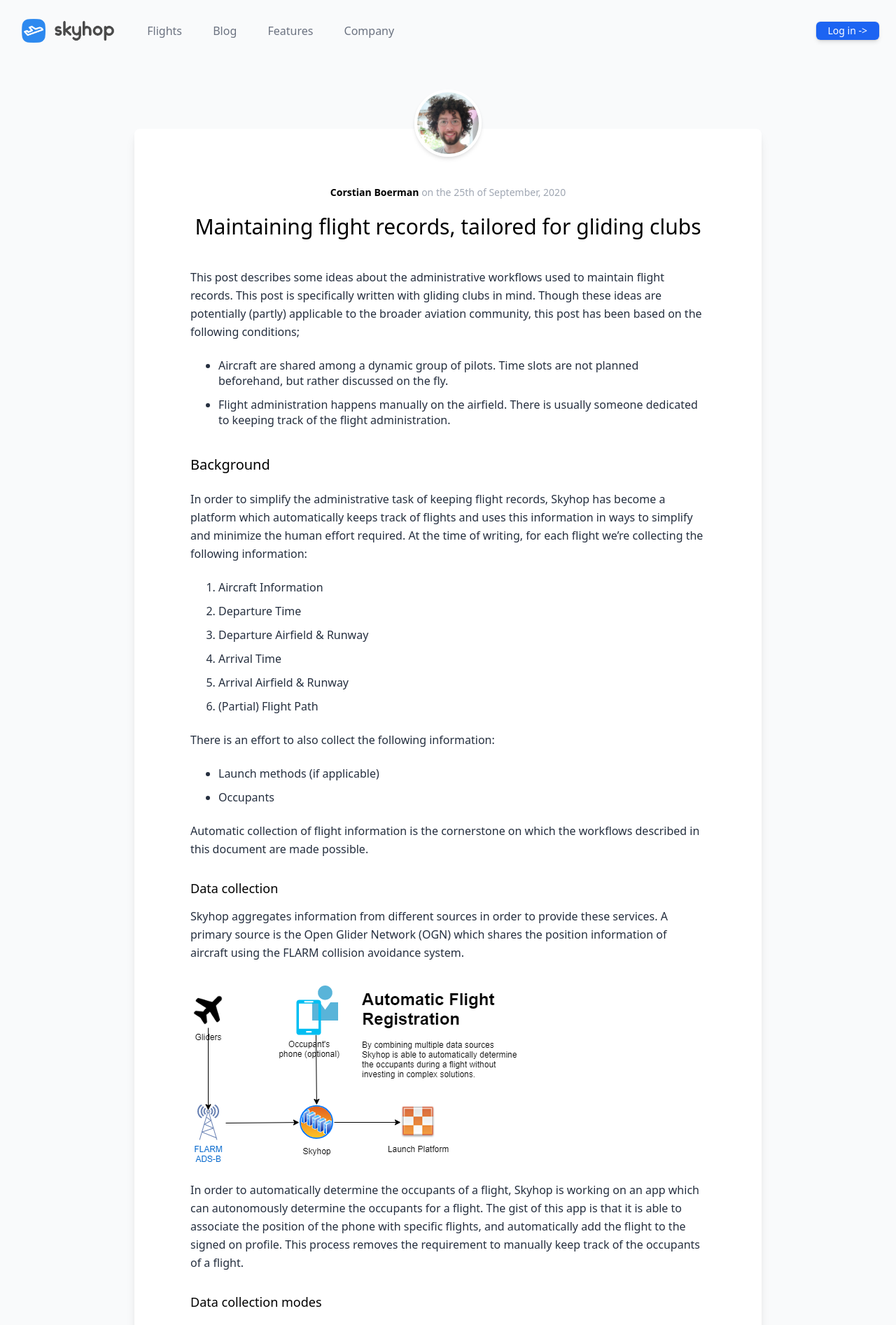
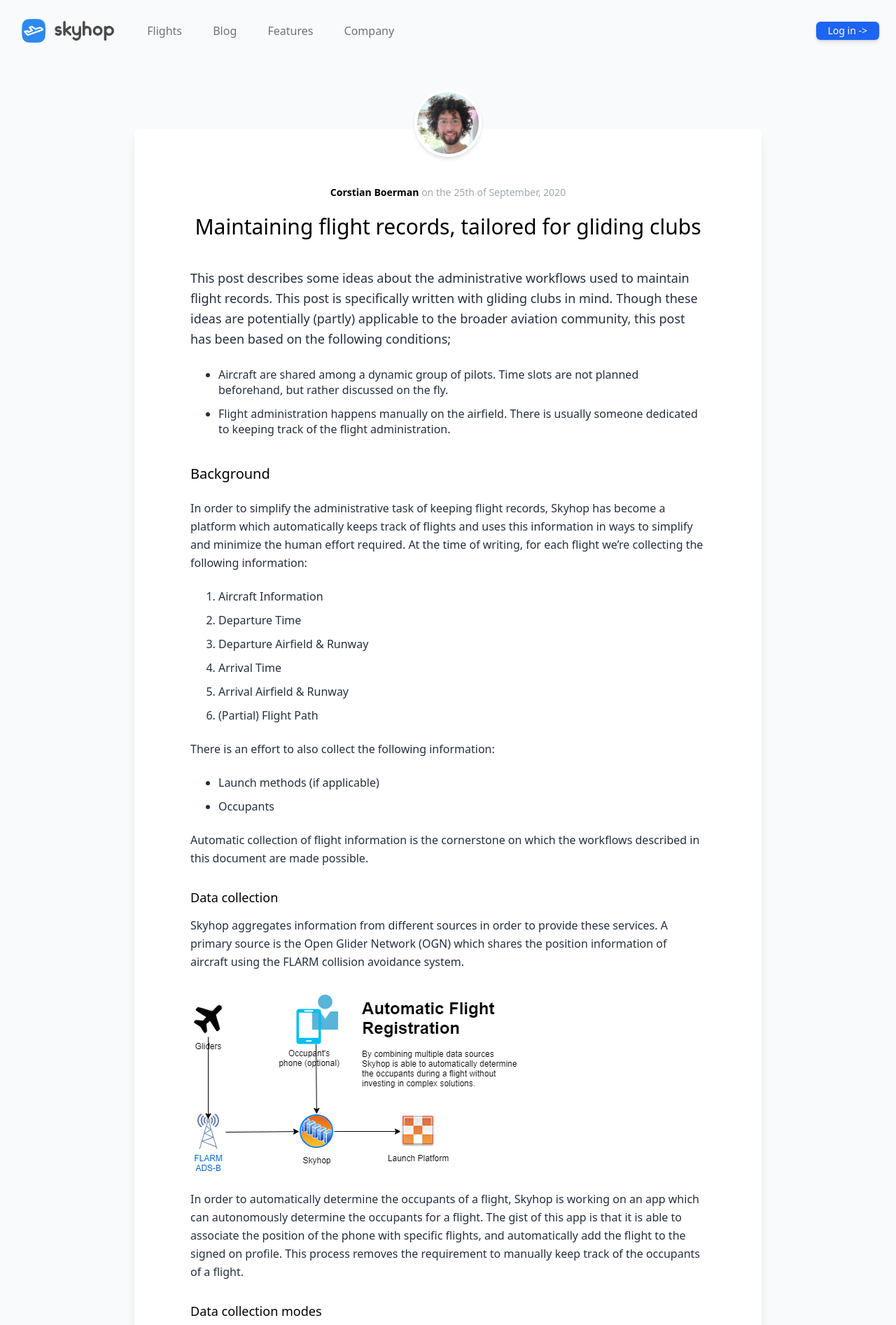
Before and after one commit to skyhop/website, a Jekyll site: the page built from _posts/2020-09-25-maintaining-flight-records-tailored-for-gliding-clubs.md, in a window 1280 px wide. Shown: the top 1893 px of the page at 70% size. Built offline with Jekyll 4.4.1, drawn with Linux system fonts in a browser that asks for light colours; some web fonts are replaced.

Commit message:
Visual improvements

```diff
--- a/_posts/2020-09-25-administrative-workflows-for-gliding-clubs-using-skyhop.md
+++ b/_posts/2020-09-25-maintaining-flight-records-tailored-for-gliding-clubs.md
@@ -4,10 +4,13 @@
 author: corstian
 ---
 
-This post describes some ideas about the administrative workflows used to maintain flight records. This post is specifically written with gliding clubs in mind. Though these ideas are potentially (partly) applicable to the broader aviation community, this post has been based on the following conditions;
+<p class="font-thin text-lg">This post describes some ideas about the administrative workflows used to maintain flight records. This post is specifically written with gliding clubs in mind. Though these ideas are potentially (partly) applicable to the broader aviation community, this post has been based on the following conditions;
 
-- Aircraft are shared among a dynamic group of pilots. Time slots are not planned beforehand, but rather discussed on the fly.
-- Flight administration happens manually on the airfield. There is usually someone dedicated to keeping track of the flight administration.
+  <ul>
+    <li>Aircraft are shared among a dynamic group of pilots. Time slots are not planned beforehand, but rather discussed on the fly.</li>
+    <li>Flight administration happens manually on the airfield. There is usually someone dedicated to keeping track of the flight administration.</li>
+  </ul>
+</p>
 
 
 ## Background
```
